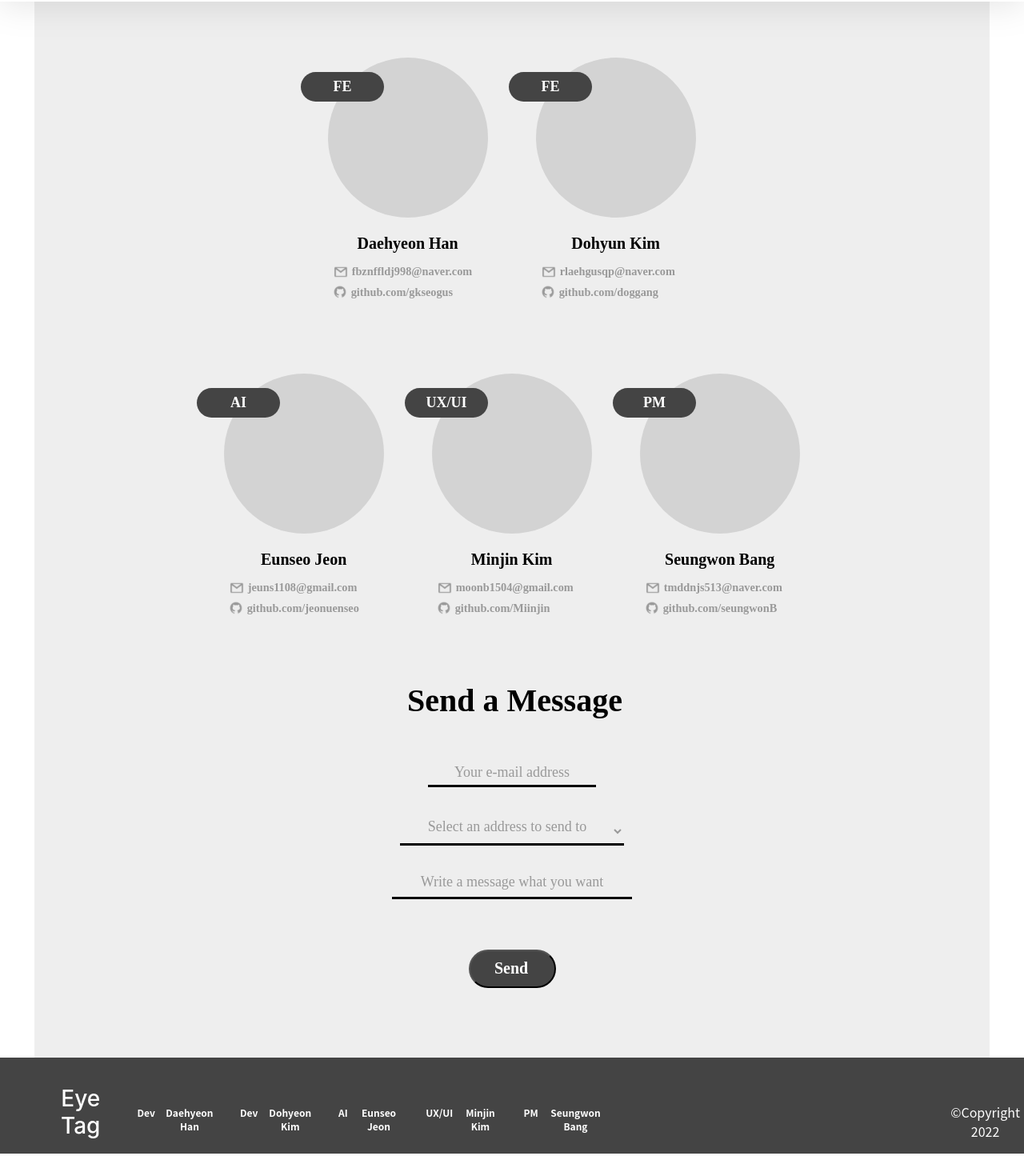
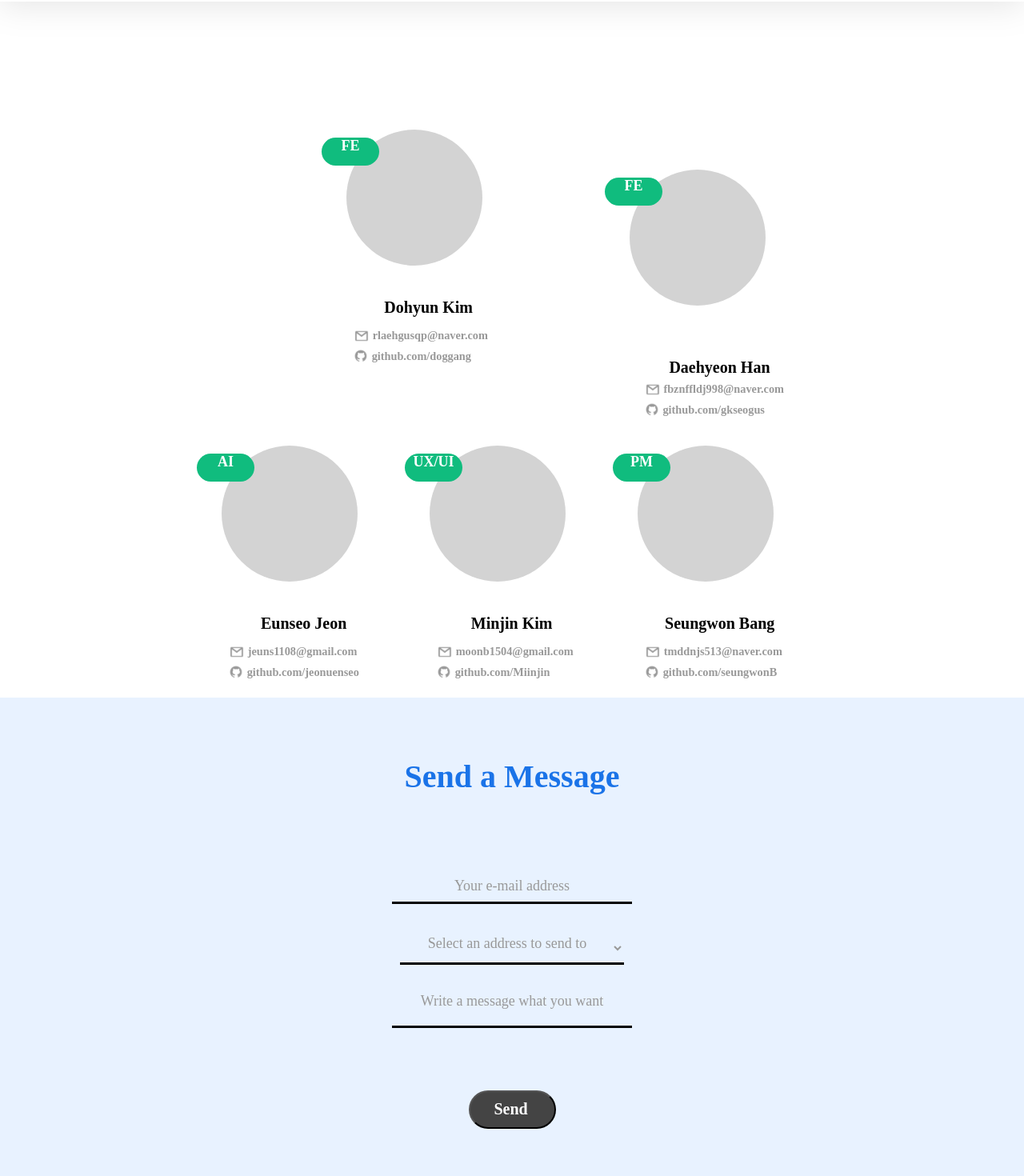
Before and after one commit to gkseogus/HallymCapStone, a React (Create React App) app: page /contact in a window 1280 px wide. Shown: the part 78-1548 px from the top of the page at 80% size. Before the commit the page ends 1520 px from the top, so only its background shows below. Built offline with nearby package versions, Linux system fonts and the light colour scheme.

Commit message:
220918_update

```diff
--- a/src/components/Contact/index.js
+++ b/src/components/Contact/index.js
@@ -5,12 +5,15 @@ import gmailLogo from "../../Gmail.svg";
 
 const Wrap = styled.div`
     position: relative;
+    width: 100%;
+    height: 1500px;
+    margin-top : 80px;
+`;
+const PeopleWrap = styled.div`
+    position: relative;
     width: 1194px;
-    height: 1400px;
-    left: 50%;
-    margin-left: -597px;
-
-    background: #EEEEEE;
+    height: 870px;
+    margin: auto;
 `;
 
 const PeopleWrap1 = styled.div`
@@ -22,11 +25,18 @@ const PeopleWrap2 = styled.div`
     display:flex;
 `;
 const People1 = styled.div`
-    position: relative;
-    width: 234px;
-    height: 315px;
-    left: 333px;
-    top: 150px;
+    display: flex;
+    flex-direction: column;
+    justify-content: center;
+    align-items: center;
+    padding: 10px 31px;
+    gap: 30px;
+
+    position: absolute;
+    width: 232px;
+    height: 320px;
+    left: 713px;
+    top: 200px;
 `;
 
 const People2 = styled.div`
@@ -65,17 +75,16 @@ const Position1 = styled.div`
     display: flex;
     flex-direction: row;
     align-items: flex-start;
-    padding: 8px 16px;
     gap: 10px;
 
     position: absolute;
-    left: 0%;
-    right: 55.56%;
-    top: 5.71%;
-    bottom: 82.54%;
-    z-index:1;
-    background: #444444;
-    border-radius: 30px;
+    height: 35px;
+
+    background: #10BC7E;
+    border-radius: 100px;
+    z-index: 3;
+    left:0;
+    top: 20px;
 `;
 
 const Position1P = styled.p`
@@ -100,15 +109,17 @@ const Position1P = styled.p`
 `;
 
 const Img1 = styled.div`
+    width: 170px;
+    height: 170px;
     position: absolute;
-    width:200px;
-    height:200px;
-    border-radius:100%;
-    left: 14.53%;
-    right: 0%;
-    top: 0%;
-    bottom: 36.51%;
-    background-color:rgb(211,211,211);
+    left: 31px;
+    top: 10px;
+    /* Inside auto layout */
+    border-radius: 100px;
+    flex: none;
+    order: 0;
+    flex-grow: 0;
+    background-color: rgb(211,211,211);
 `;
 
 const NameWrap1 = styled.div`
@@ -206,19 +217,26 @@ const Github1 = styled.p`
     flex-grow: 0;
     `;
 
+const FormWrap = styled.div`
+    position:relatvie;
+    width: 100%;
+    height: 630px;
+    background: #E8F2FF;
+`;
+
 const Form = styled.form`
-    position:relatvie;
-    bottom:0;
-    margin-top: 600px;
+    position: relative;
+    width: 1194px;
+    height: 100%;
+    margin: auto;
 `;
 
 const FormTitle = styled.p`
-    position: absolute;
+    position: relative;
     width: 311px;
     height: 48px;
-    left: 445px;
-    top: 890px;
-
+    margin: auto;
+    top: 75px;
     font-family: 'Pretendard';
     font-style: normal;
     font-weight: 600;
@@ -228,7 +246,7 @@ const FormTitle = styled.p`
 
     text-align: center;
 
-    color: #000000;
+    color: #1A73E8;
 `;
 
 const FormMyEmail = styled.input`
@@ -237,14 +255,14 @@ const FormMyEmail = styled.input`
     align-items: center;
     padding: 0px;
     gap: 6px;
+    margin: auto;
 
-    position: absolute;
-    width: 210px;
-    height: 29px;
-    left: 492px;
-    top: 1030px;
+    position: relative;
+    width: 300px;
+    height: 37px;
+    top:170px;
     text-align: center;
-    background-color: #EEEEEE;
+    background-color: #E8F2FF;
     border: none;
     border-bottom: 3px solid black;
     ::placeholder{
@@ -258,13 +276,15 @@ const FormMyEmail = styled.input`
 `;
 
 const FormDevEmail = styled.select`
-    position: absolute;
+    position: relative;
     width: 280px;
-    height: 35px;
-    left: 457px;
-    top: 1100px;
+    height: 41px;
+
+    top: 205px;
+    margin: auto;
+
     text-align: center;
-    background-color: #EEEEEE;
+    background-color: #E8F2FF;
     border: none;
     border-bottom: 3px solid black;
     color : #999999;
@@ -277,6 +297,7 @@ const FormDevEmail = styled.select`
     `;
 
 const FormContent = styled.textarea`
+    top: 240px;
     display: flex;
     flex-direction: column;
     align-items: center;
@@ -287,15 +308,15 @@ const FormContent = styled.textarea`
     font-weight: 500;
     font-size: 18px;
     line-height: 21px;
-    position: absolute;
+    position: relative;
     width: 300px;
-    height: 29px;
-    left: 447px;
-    top: 1170px;
+    height: 41px;
+    margin: auto;
+
     text-align: center;
     overflow-y: hidden;
     resize: none;
-    background-color: #EEEEEE;
+    background-color: #E8F2FF;
     border: none;
     border-bottom: 3px solid black;
     max-height: 66px;
@@ -316,11 +337,13 @@ const FormBtn = styled.button`
     padding: 12px 30px;
     gap: 10px;
 
-    position: absolute;
+    position: relative;
     width: 109px;
     height: 48px;
-    left: 543px;
-    top: 1265px;
+
+    top:318px;
+    margin: auto;
+
     font-family: 'Pretendard';
     font-style: normal;
     font-weight: 600;
@@ -365,6 +388,7 @@ const Contact = () => {
 
     return(
         <Wrap>
+            <PeopleWrap>
                 <PeopleWrap1>
                     <People1>
                         <Position1>
@@ -458,6 +482,7 @@ const Contact = () => {
                         </NameWrap1>
                     </People5>
                 </PeopleWrap2>
+            </PeopleWrap>
             {
                 Selected=="rlaehgusqp@naver.com"
                 ? docUrl=docsList[0]
@@ -472,6 +497,7 @@ const Contact = () => {
                                 : console.log("")
 
             }
+            <FormWrap>
                 <Form method="post" action={docUrl}>
                     <FormTitle>Send a Message</FormTitle>
                     <div>
@@ -499,7 +525,7 @@ const Contact = () => {
                         <FormBtnContent>Send</FormBtnContent>
                     </FormBtn>
                 </Form>
-
+            </FormWrap>
         </Wrap>
     );
 };
```
Lines whose indentation alone changed are shown as unchanged.
